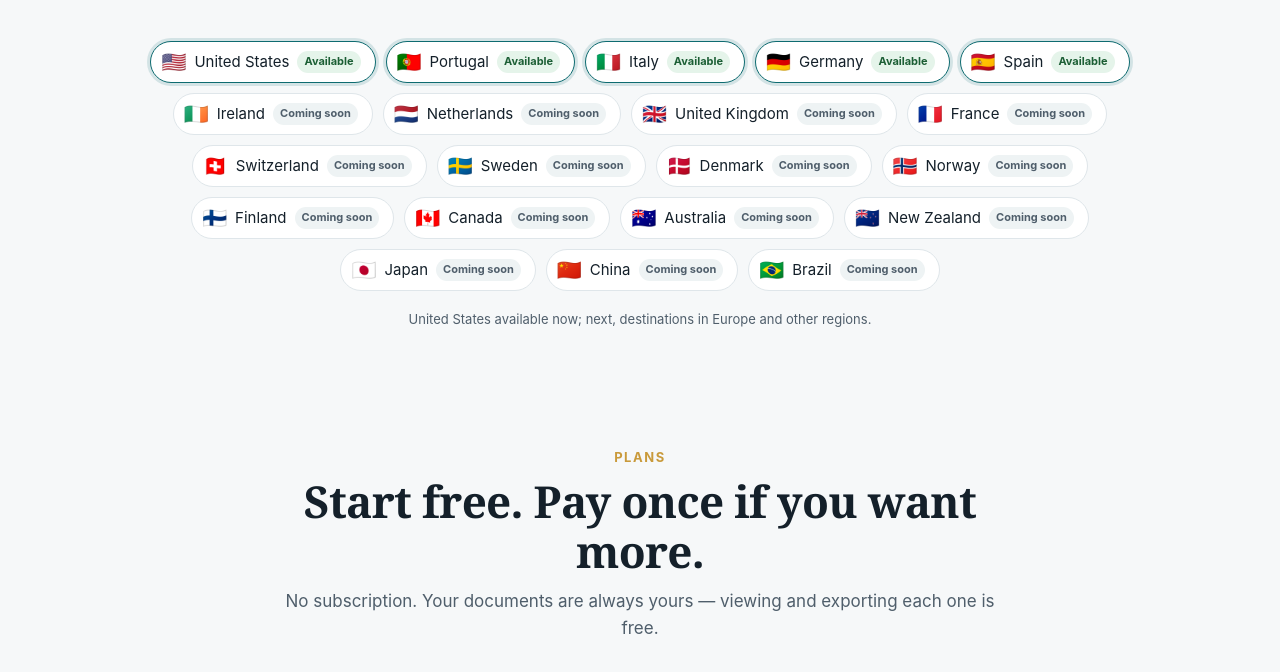
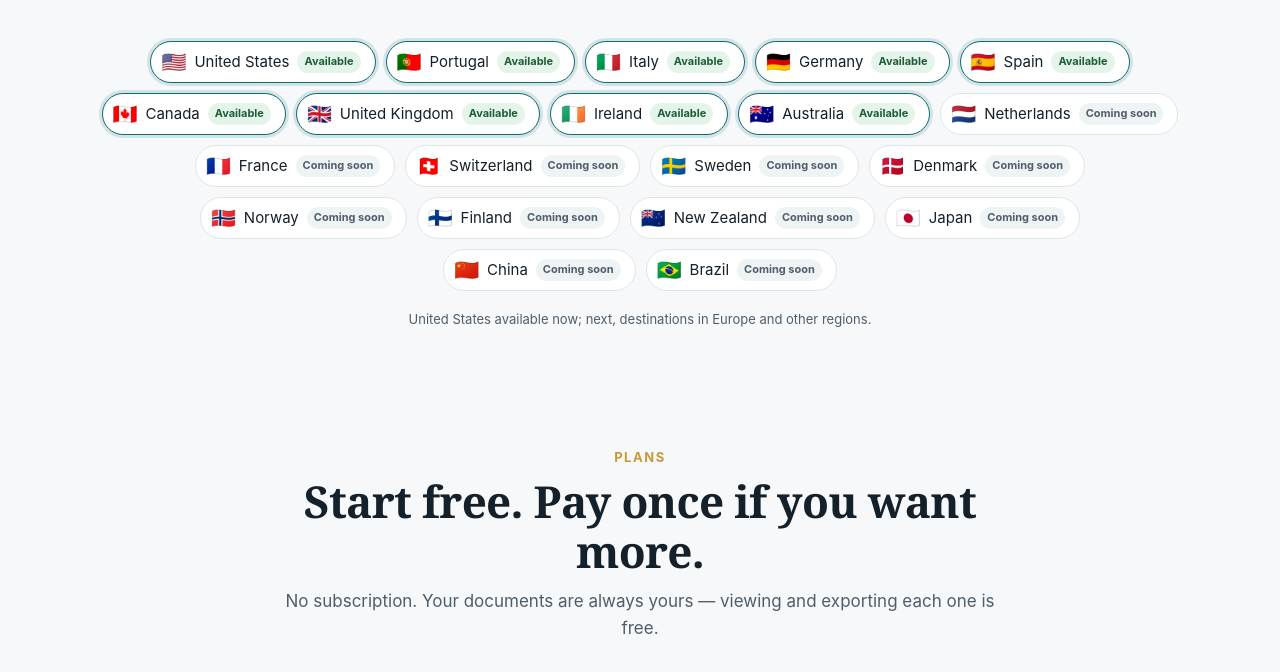
Before and after one commit to janusglobalvisa/janus, a plain HTML site: page index.html in a window 1280 px wide. Shown: the part 2883-3555 px from the top of the page. Drawn offline with Linux system fonts and the light colour scheme.

Commit message:
Site: Canadá, Reino Unido, Irlanda e Austrália disponíveis; vistos de estudante no FAQ
Co-Authored-By: Claude Opus 5.5 <noreply@anthropic.com>
Claude-Session: https://claude.ai/code/session_01B3v3TwG1ZXqrFGAVzMm6YY

```diff
--- a/index.html
+++ b/index.html
@@ -311,7 +311,7 @@ footer a{color:var(--sec)}
       faq:[["O Janus dá orientação jurídica?","Não. O Janus organiza e confere seus documentos com listas baseadas em fontes oficiais. Para decisões sobre o seu caso, procure um advogado de imigração."],
         ["O app garante a aprovação do visto?","Não. Nenhum app ou serviço pode garantir: a decisão é sempre da autoridade competente. O Janus ajuda você a chegar mais organizado."],
         ["Onde ficam meus documentos?","Só no seu celular, criptografados. Não temos servidor que receba seus arquivos e não pedimos cadastro."],
-        ["Quais vistos e cidadanias o app cobre?","Green Card por emprego nos EUA (EB-1A e EB-2 NIW, incluindo a trilha para médicos) e, desde novembro de 2026, Portugal, Itália, Alemanha e Espanha: cidadania por descendência, com árvore da família e formulários, e vistos europeus. Requisitos ainda não conferidos na fonte oficial aparecem como “a confirmar”. Outros destinos aparecem como “em breve”."],
+        ["Quais vistos e cidadanias o app cobre?","Green Card por emprego nos EUA (EB-1A e EB-2 NIW, incluindo a trilha para médicos) e, desde novembro de 2026, Portugal, Itália, Alemanha e Espanha: cidadania por descendência, com árvore da família e formulários, e vistos europeus. Vistos de estudante em Portugal, Itália, Alemanha, Espanha, EUA (F-1), Canadá, Reino Unido, Irlanda e Austrália. Requisitos ainda não conferidos na fonte oficial aparecem como “a confirmar”. Outros destinos aparecem como “em breve”."],
         ["Funciona no Android?","Sim. O Janus é feito para iPhone e Android, com as mesmas funções."],
         ["As taxas mostradas são as oficiais?","São estimativas com fonte e data, marcadas como “a confirmar”. Os valores mudam: confira sempre no site do USCIS e do Departamento de Estado antes de pagar."]],
       aviso:"O Janus Global Visa é uma ferramenta de organização. Não é escritório de advocacia, não presta aconselhamento jurídico, não representa ninguém perante autoridades e não é afiliado ao USCIS, ao Departamento de Estado ou a qualquer governo. Nenhum resultado é garantido: a decisão cabe sempre à autoridade competente. Regras e taxas mudam — confira sempre nas fontes oficiais.",
@@ -644,14 +644,14 @@ footer a{color:var(--sec)}
       faq:[["Does Janus give legal advice?","No. Janus organizes and reviews your documents with checklists based on official sources. For decisions about your case, consult an immigration attorney."],
         ["Does the app guarantee approval?","No. No app or service can: the decision always belongs to the competent authority. Janus helps you get organized."],
         ["Where are my documents stored?","Only on your phone, encrypted. We have no server that receives your files and no account is required."],
-        ["Which visas and citizenships are covered?","U.S. employment-based Green Cards (EB-1A and EB-2 NIW, including a physician track) and, since November 2026, Portugal, Italy, Germany and Spain: citizenship by descent, with a family tree and forms, plus European visas. Requirements not yet checked at the official source are shown as “to be confirmed”. Other destinations are shown as “coming soon”."],
+        ["Which visas and citizenships are covered?","U.S. employment-based Green Cards (EB-1A and EB-2 NIW, including a physician track) and, since November 2026, Portugal, Italy, Germany and Spain: citizenship by descent, with a family tree and forms, plus European visas. Student visas for Portugal, Italy, Germany, Spain, the USA (F-1), Canada, the UK, Ireland and Australia. Requirements not yet checked at the official source are shown as “to be confirmed”. Other destinations are shown as “coming soon”."],
         ["Does it work on Android?","Yes. Janus is built for iPhone and Android with the same features."],
         ["Are the fees shown official?","They are estimates with source and date, marked “to be confirmed”. Fees change: always check USCIS and the Department of State before paying."]],
       aviso:"Janus Global Visa is an organization tool. It is not a law firm, does not provide legal advice, does not represent anyone before authorities and is not affiliated with USCIS, the Department of State or any government. No outcome is guaranteed: the decision always belongs to the competent authority. Rules and fees change — always check official sources.",
       f1:"Privacy",f2:"Support",f3:"Terms",
       paises:{US:"United States",PT:"Portugal",DE:"Germany",GB:"United Kingdom",FR:"France",ES:"Spain",IT:"Italy",IE:"Ireland",NL:"Netherlands",CH:"Switzerland",SE:"Sweden",DK:"Denmark",NO:"Norway",FI:"Finland",CA:"Canada",AU:"Australia",NZ:"New Zealand",JP:"Japan",CN:"China",BR:"Brazil"}}
   };
-  var ORDEM=["US","PT","IT","DE","ES","IE","NL","GB","FR","CH","SE","DK","NO","FI","CA","AU","NZ","JP","CN","BR"];
+  var ORDEM=["US","PT","IT","DE","ES","CA","GB","IE","AU","NL","FR","CH","SE","DK","NO","FI","NZ","JP","CN","BR"];
   var flag=function(c){return String.fromCodePoint.apply(null,c.split("").map(function(l){return 0x1F1E6+l.charCodeAt(0)-65}))};
   var chk='<svg><use href="#check"/></svg>';
   var nl=(navigator.language||"pt").toLowerCase().slice(0,2);var lang=T[nl]?nl:"en";
@@ -661,7 +661,7 @@ footer a{color:var(--sec)}
     document.querySelectorAll("[data-t]").forEach(function(el){var v=d[el.getAttribute("data-t")];if(typeof v!=="string")return;if(el.hasAttribute("data-html"))el.innerHTML=v;else el.textContent=v});
     document.getElementById("lang").value=lang;
     var ta=document.getElementById("telaApp");if(ta){ta.src="tela-inicio-"+(lang==="pt"||lang==="es"?lang:"en")+".jpg";ta.alt={pt:"Tela inicial do app Janus com dados fictícios",es:"Pantalla de inicio de la app Janus con datos ficticios"}[lang]||"Janus app home screen with sample data"}
-    document.getElementById("listaPaises").innerHTML=ORDEM.map(function(c){var a=["US","PT","IT","DE","ES"].indexOf(c)>=0;return '<span class="pais'+(a?" ativo":"")+'"><span class="f" aria-hidden="true">'+flag(c)+'</span>'+d.paises[c]+'<span class="s">'+(a?d.disp:d.breve)+'</span></span>'}).join("");
+    document.getElementById("listaPaises").innerHTML=ORDEM.map(function(c){var a=["US","PT","IT","DE","ES","CA","GB","IE","AU"].indexOf(c)>=0;return '<span class="pais'+(a?" ativo":"")+'"><span class="f" aria-hidden="true">'+flag(c)+'</span>'+d.paises[c]+'<span class="s">'+(a?d.disp:d.breve)+'</span></span>'}).join("");
     document.getElementById("listaGratis").innerHTML=d.gl.map(function(x){return "<li>"+chk+"<span>"+x+"</span></li>"}).join("");
     document.getElementById("listaCompleto").innerHTML=d.cl.map(function(x){return "<li>"+chk+"<span>"+x+"</span></li>"}).join("");
     document.getElementById("listaFaq").innerHTML=d.faq.map(function(q){return "<details><summary>"+q[0]+"</summary><p>"+q[1]+"</p></details>"}).join("");
```
